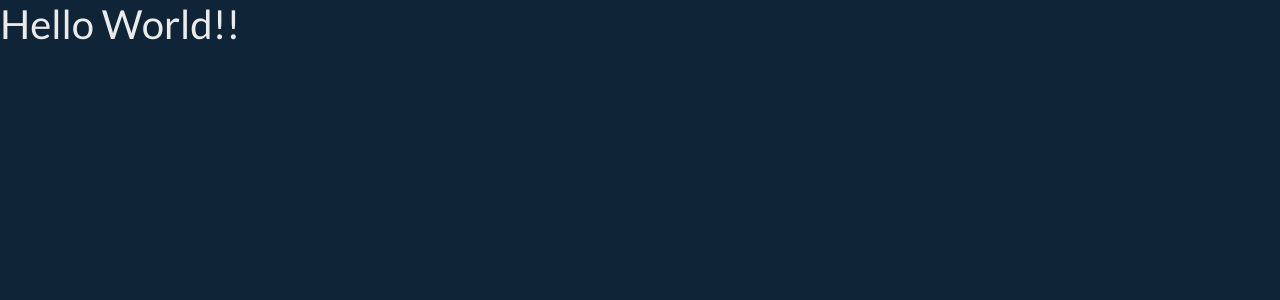
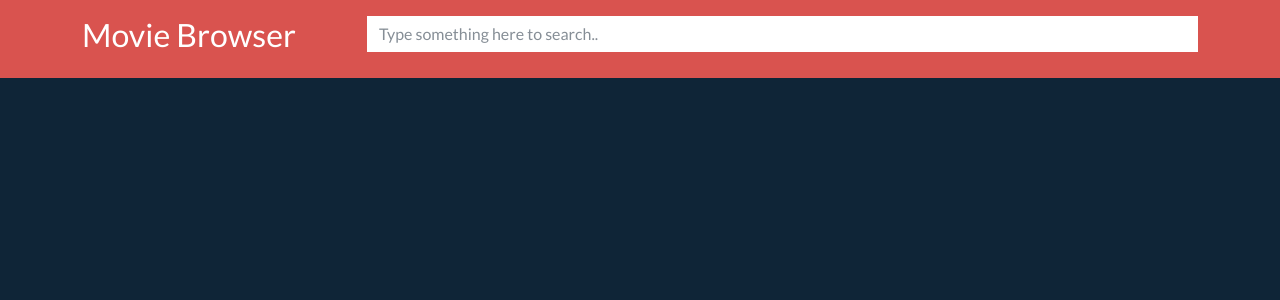
Before and after one commit to ngsanthosh/movie-app, a React (Create React App) app: page / in a window 1280 px wide. Shown: the top 300 px of the page. Built offline with nearby package versions, Linux system fonts and the light colour scheme.

Commit message:
Add Header Component

```diff
--- a/src/components/App.js
+++ b/src/components/App.js
@@ -1,9 +1,11 @@
 // import './App.css';
+import Header from "./Header";
 
 function App() {
   return (
     <div className="App">
-      <h1>Hello World!!</h1>
+      {/* <h1>Hello World!!</h1> */}
+      <Header />
     </div>
   );
 }
--- /dev/null
+++ b/src/components/Header.jsx
@@ -0,0 +1,22 @@
+import React, { Component } from 'react';
+
+class Header extends Component {
+    render() {
+        return (
+            <div className="alert alert-danger">
+                <div className="container">
+                    <div className="row">
+                        <div className="col-md-3">
+                            <h2>Movie Browser</h2>
+                        </div>
+                        <div className="col-md-9">
+                            <input type="search" placeholder="Type something here to search.." className="form-control"/>
+                        </div>
+                    </div>
+                </div>
+            </div>
+        );
+    }
+}
+
+export default Header;
```
